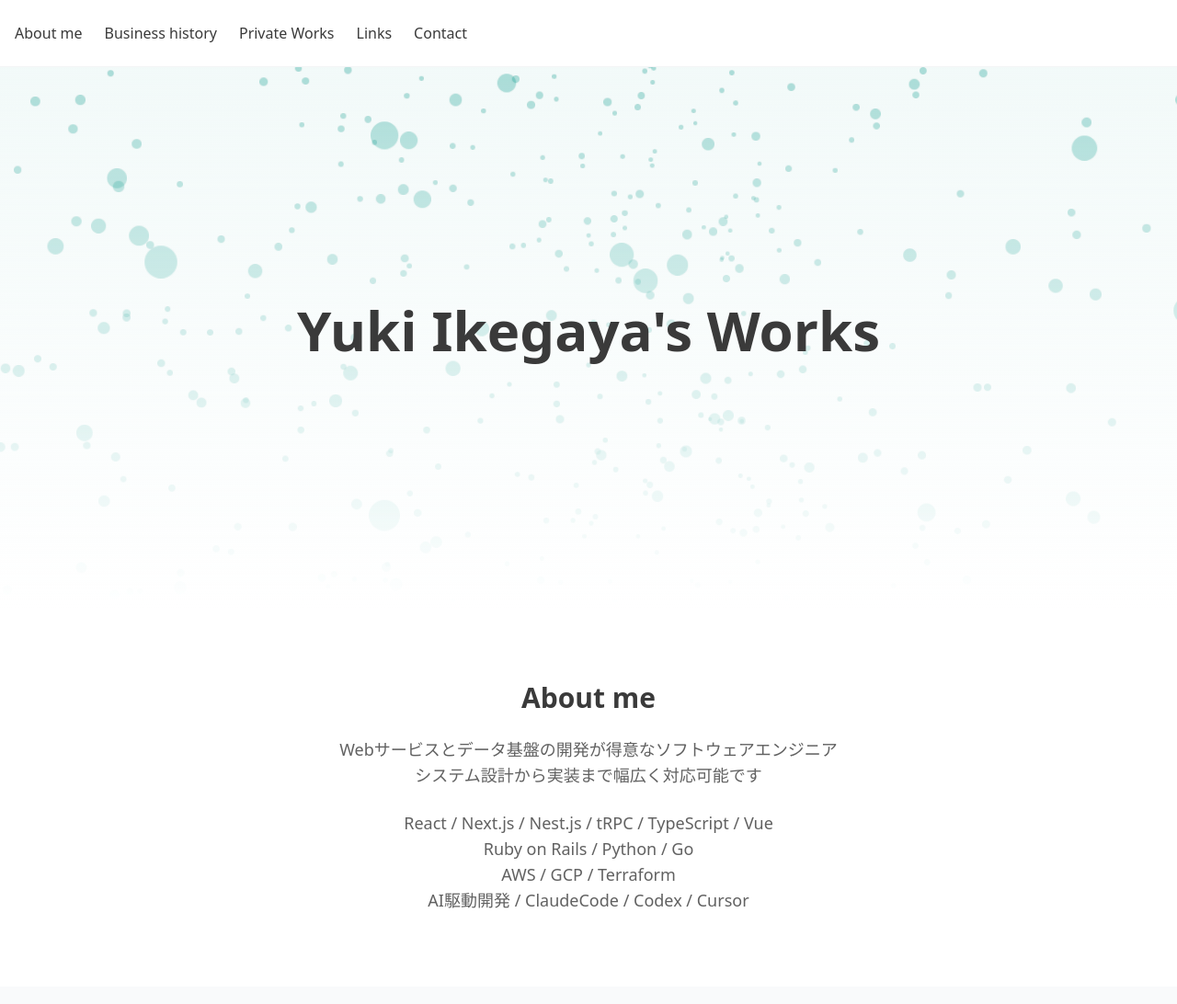
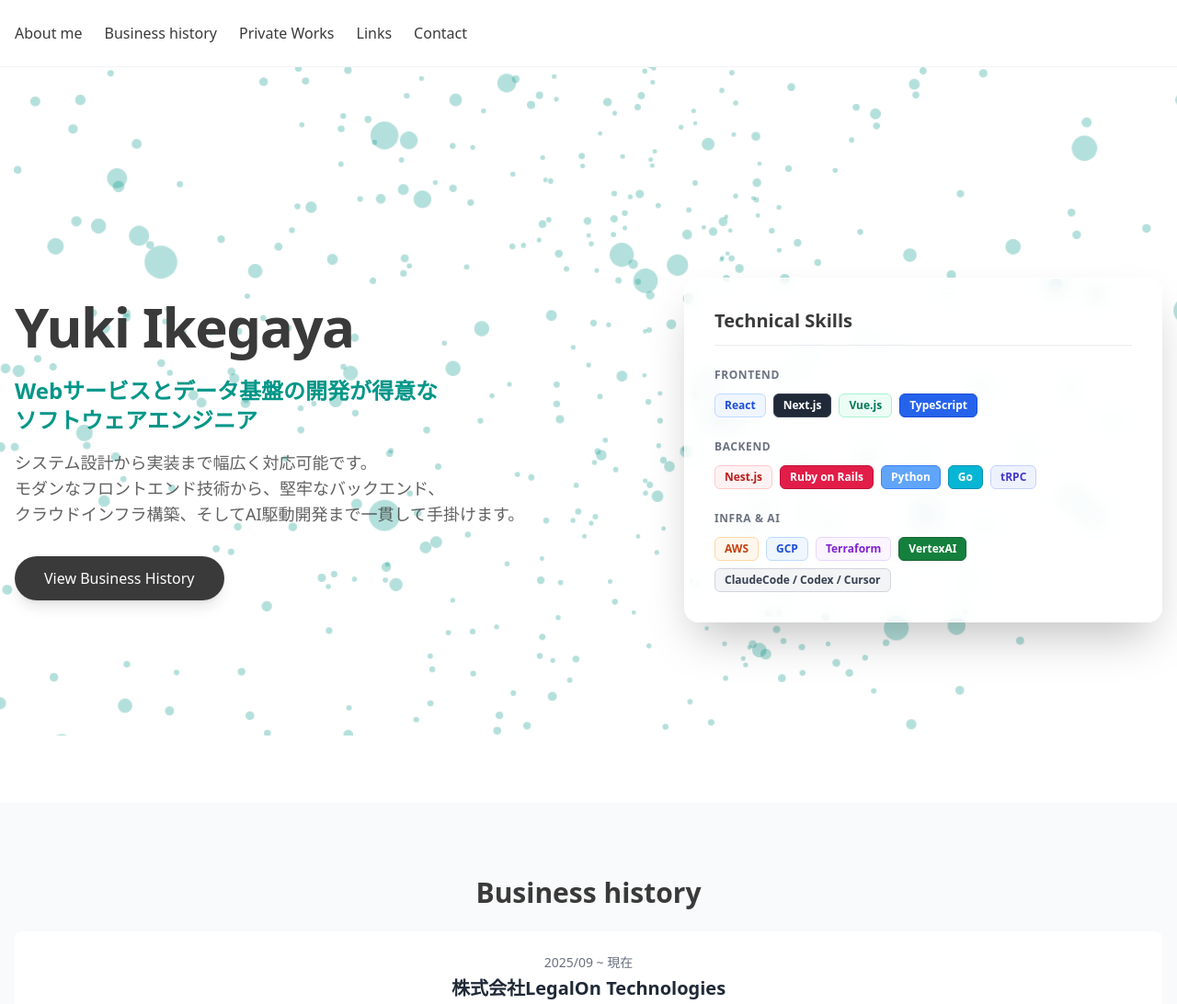
Before and after one commit to ikeyu0806/ikeyu0806.github.io, a website: page index.html in a window 1280 px wide. Shown: the top 1092 px of the page at 92% size. Drawn offline with nearby package versions, Linux system fonts and the light colour scheme.

Commit message:
improve top section design

```diff
--- a/index.html
+++ b/index.html
@@ -78,31 +78,75 @@
       </header>
 
       <!--  Top -->
-      <section
-        id="hero"
-        class="text-center py-56 lg:py-64 bg-gradient-to-b from-teal/5 to-white"
+<section
+        id="hero-about"
+        class="relative min-h-screen flex items-center pt-20 pb-12 overflow-hidden"
       >
-        <div class="container mx-auto px-4">
-          <h2 class="text-6xl font-bold mb-4 text-charcoal">
-            Yuki Ikegaya's Works
-          </h2>
-        </div>
-      </section>
+        <div class="container mx-auto px-4 z-10">
+          <div class="flex flex-col lg:flex-row items-center justify-between gap-12 lg:gap-8">
 
-      <!-- About me -->
-      <section id="about" class="py-20 bg-white section-hidden">
-        <div class="container mx-auto text-center px-4">
-          <h2 class="text-3xl font-semibold mb-6 text-charcoal">About me</h2>
-          <div class="text-lg text-charcoal/80">
-            <div>
-              Webサービスとデータ基盤の開発が得意なソフトウェアエンジニア<br />システム設計から実装まで幅広く対応可能です
+            <div class="lg:w-1/2 text-left section-hidden">
+              <h2 class="text-5xl md:text-6xl font-bold mb-6 text-charcoal tracking-tight">
+                Yuki Ikegaya
+              </h2>
+              <p class="text-xl md:text-2xl font-bold text-teal mb-4 leading-relaxed">
+                Webサービスとデータ基盤の開発が得意な<br class="hidden md:block" />ソフトウェアエンジニア
+              </p>
+              <p class="text-base md:text-lg text-charcoal/80 leading-relaxed mb-8">
+                システム設計から実装まで幅広く対応可能です。<br />
+                モダンなフロントエンド技術から、堅牢なバックエンド、<br class="hidden lg:block" />
+                クラウドインフラ構築、そしてAI駆動開発まで一貫して手掛けます。
+              </p>
+
+              <div class="flex gap-4">
+                <a href="#projects" class="bg-charcoal text-white py-3 px-8 rounded-full hover:bg-charcoal/80 transition-colors font-medium shadow-lg">
+                  View Business History
+                </a>
+              </div>
             </div>
-            <div class="mt-6">
-              React / Next.js / Nest.js / tRPC / TypeScript / Vue <br />
-              Ruby on Rails / Python / Go <br />
-              AWS / GCP / Terraform<br />
-              AI駆動開発 / ClaudeCode / Codex / Cursor
+
+            <div class="lg:w-5/12 w-full section-hidden" style="transition-delay: 0.2s;">
+              <div class="bg-white/60 backdrop-blur-md border border-white/80 shadow-2xl rounded-2xl p-6 md:p-8">
+                <h3 class="text-xl font-bold text-charcoal mb-6 border-b border-gray-300/50 pb-3">
+                  Technical Skills
+                </h3>
+
+                <div class="space-y-6">
+                  <div>
+                    <h4 class="text-xs text-gray-500 mb-3 font-bold uppercase tracking-wider">Frontend</h4>
+                    <div class="flex flex-wrap gap-2">
+                      <span class="bg-blue-50 text-blue-700 border border-blue-200 text-xs font-semibold px-2.5 py-1 rounded-md">React</span>
+                      <span class="bg-gray-800 text-white border border-gray-700 text-xs font-semibold px-2.5 py-1 rounded-md">Next.js</span>
+                      <span class="bg-emerald-50 text-emerald-700 border border-emerald-200 text-xs font-semibold px-2.5 py-1 rounded-md">Vue.js</span>
+                      <span class="bg-blue-600 text-white border border-blue-700 text-xs font-semibold px-2.5 py-1 rounded-md">TypeScript</span>
+                    </div>
+                  </div>
+
+                  <div>
+                    <h4 class="text-xs text-gray-500 mb-3 font-bold uppercase tracking-wider">Backend</h4>
+                    <div class="flex flex-wrap gap-2">
+                      <span class="bg-red-50 text-red-700 border border-red-200 text-xs font-semibold px-2.5 py-1 rounded-md">Nest.js</span>
+                      <span class="bg-rose-600 text-white border border-rose-700 text-xs font-semibold px-2.5 py-1 rounded-md">Ruby on Rails</span>
+                      <span class="bg-blue-400 text-white border border-blue-500 text-xs font-semibold px-2.5 py-1 rounded-md">Python</span>
+                      <span class="bg-cyan-500 text-white border border-cyan-600 text-xs font-semibold px-2.5 py-1 rounded-md">Go</span>
+                      <span class="bg-indigo-50 text-indigo-700 border border-indigo-200 text-xs font-semibold px-2.5 py-1 rounded-md">tRPC</span>
+                    </div>
+                  </div>
+
+                  <div>
+                    <h4 class="text-xs text-gray-500 mb-3 font-bold uppercase tracking-wider">Infra & AI</h4>
+                    <div class="flex flex-wrap gap-2">
+                      <span class="bg-orange-50 text-orange-700 border border-orange-200 text-xs font-semibold px-2.5 py-1 rounded-md">AWS</span>
+                      <span class="bg-blue-50 text-blue-700 border border-blue-200 text-xs font-semibold px-2.5 py-1 rounded-md">GCP</span>
+                      <span class="bg-purple-50 text-purple-700 border border-purple-200 text-xs font-semibold px-2.5 py-1 rounded-md">Terraform</span>
+                      <span class="bg-green-700 text-white border border-green-800 text-xs font-semibold px-2.5 py-1 rounded-md">VertexAI</span>
+                      <span class="bg-gray-100 text-gray-700 border border-gray-300 text-xs font-semibold px-2.5 py-1 rounded-md">ClaudeCode / Codex / Cursor</span>
+                    </div>
+                  </div>
+                </div>
+              </div>
             </div>
+
           </div>
         </div>
       </section>
```
